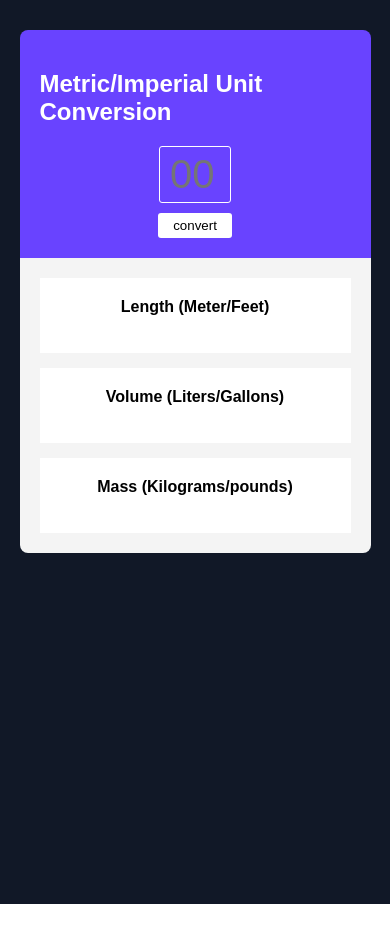
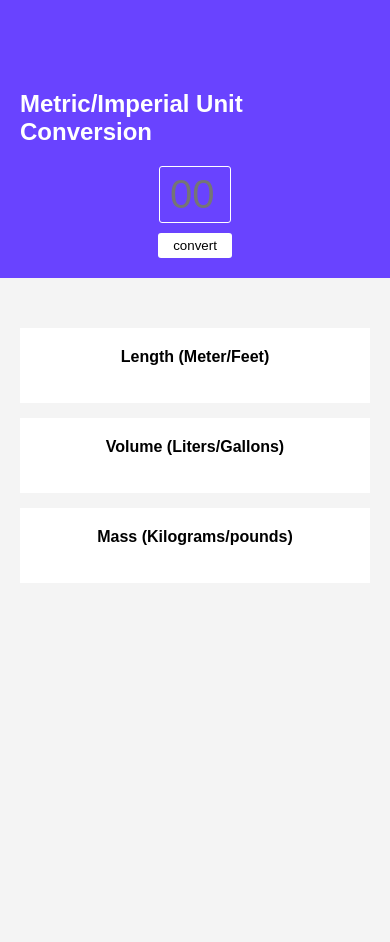
Before and after one commit to Abdifatah05/Unit-converter, a plain HTML site: page index.html in a window 390 px wide. Before the commit the page ends 904 px from the top, so only its background shows below. Drawn offline with Linux system fonts and the light colour scheme.

Commit message:
mobile version  improved

```diff
--- a/index.css
+++ b/index.css
@@ -80,3 +80,26 @@ h4{
 p {
     margin-top: -15px;
 }
+
+@media(max-width:600px){
+    .main{
+        padding: 0;
+        height: auto;
+    }
+    .top-content{
+        width: 100%;
+        border-radius: 0;
+    }
+    h2{
+        margin-top: 70px;
+    }
+    .bottom-content{
+        width: 100%;
+        border-radius: 0;
+        height: 100vh;
+    }
+    .length{
+        margin-top: 30px;
+    }
+
+}
--- a/index.html
+++ b/index.html
@@ -1,6 +1,7 @@
 <!DOCTYPE html>
 <html>
     <head>
+        <meta name="viewport" content="width=device-width, initial-scale=1.0">
         <link rel="stylesheet" href="index.css">
     </head>
     <body>
```
